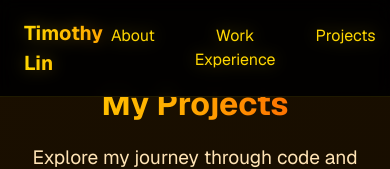
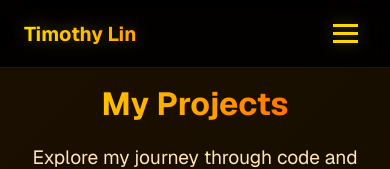
Before and after one commit to Deodat-Lawson/personal-portfolio, a Next.js app: page /projects in a window 390 px wide. Shown: the top 169 px of the page. Built offline with nearby package versions, Linux system fonts and the light colour scheme.

Commit message:
updated navbar for better mobile display

```diff
--- a/src/app/_component/Navbar.tsx
+++ b/src/app/_component/Navbar.tsx
@@ -1,12 +1,28 @@
-import React from "react";
+import React, { useState } from "react";
 import Link from "next/link";
 import styles from "../../styles/Navbar.module.css";
 
 export const Navbar = () => {
+    const [isMenuOpen, setIsMenuOpen] = useState(false);
+
+    const handleMenuToggle = () => {
+        setIsMenuOpen((prev) => !prev);
+    };
+
     return (
         <nav className={styles.navContainer}>
             <div className={styles.navContent}>
+                {/* Logo */}
                 <div className={styles.navLogo}>Timothy Lin</div>
+
+                {/* Hamburger Icon (shown only on mobile) */}
+                <button className={styles.hamburger} onClick={handleMenuToggle}>
+                    <span className={styles.bar}></span>
+                    <span className={styles.bar}></span>
+                    <span className={styles.bar}></span>
+                </button>
+
+                {/* Desktop Nav Links */}
                 <div className={styles.navLinks}>
                     <Link href="/home">
                         <button className={styles.navLink}>About</button>
@@ -20,9 +36,34 @@ export const Navbar = () => {
                     <Link href="/contact">
                         <button className={styles.navLink}>Contact</button>
                     </Link>
-
                 </div>
             </div>
+
+            {/* Mobile Menu (appears when hamburger is clicked) */}
+            {isMenuOpen && (
+                <div className={styles.mobileMenu}>
+                    <Link href="/home">
+                        <button className={styles.mobileNavLink} onClick={handleMenuToggle}>
+                            About
+                        </button>
+                    </Link>
+                    <Link href="/work">
+                        <button className={styles.mobileNavLink} onClick={handleMenuToggle}>
+                            Work Experience
+                        </button>
+                    </Link>
+                    <Link href="/projects">
+                        <button className={styles.mobileNavLink} onClick={handleMenuToggle}>
+                            Projects
+                        </button>
+                    </Link>
+                    <Link href="/contact">
+                        <button className={styles.mobileNavLink} onClick={handleMenuToggle}>
+                            Contact
+                        </button>
+                    </Link>
+                </div>
+            )}
         </nav>
     );
 };
--- a/src/styles/Navbar.module.css
+++ b/src/styles/Navbar.module.css
@@ -1,4 +1,4 @@
-
+/* NAVBAR CONTAINER */
 .navContainer {
     position: fixed;
     top: 0;
@@ -10,6 +10,7 @@
     border-bottom: 1px solid rgba(255, 215, 0, 0.1);
 }
 
+/* NAVBAR CONTENT WRAPPER */
 .navContent {
     max-width: 1200px;
     margin: 0 auto;
@@ -19,6 +20,7 @@
     align-items: center;
 }
 
+/* LOGO */
 .navLogo {
     font-size: 1.25rem;
     font-weight: bold;
@@ -28,11 +30,13 @@
     color: transparent;
 }
 
+/* LINKS (DESKTOP) */
 .navLinks {
     display: flex;
     gap: 1.5rem;
 }
 
+/* INDIVIDUAL LINK BUTTON STYLES */
 .navLink {
     color: #FFD700;
     text-decoration: none;
@@ -59,3 +63,64 @@
     width: 100%;
     left: 0;
 }
+
+/* HAMBURGER ICON (HIDDEN ON DESKTOP BY DEFAULT) */
+.hamburger {
+    display: none;
+    flex-direction: column;
+    background: none;
+    border: none;
+    cursor: pointer;
+    gap: 5px;
+    padding: 0.5rem;
+}
+
+.bar {
+    width: 25px;
+    height: 3px;
+    background: #FFD700;
+    transition: 0.3s;
+}
+
+/* MOBILE MENU (HIDDEN BY DEFAULT, VISIBLE WHEN isMenuOpen IS TRUE) */
+.mobileMenu {
+    display: none;
+    flex-direction: column;
+    gap: 0.75rem;
+    background: rgba(0, 0, 0, 0.9);
+    backdrop-filter: blur(4px);
+    padding: 1rem;
+    position: absolute;
+    top: 60px; /* Just below the navbar */
+    left: 0;
+    width: 100%;
+    z-index: 100;
+}
+
+.mobileNavLink {
+    color: #FFD700;
+    text-decoration: none;
+    background: none;
+    border: none;
+    cursor: pointer;
+    padding: 0.5rem;
+    text-align: left;
+    width: 100%;
+}
+
+/* ------ MEDIA QUERIES ------ */
+@media (max-width: 768px) {
+    /* Show hamburger, hide normal nav links */
+    .hamburger {
+        display: flex;
+    }
+
+    .navLinks {
+        display: none;
+    }
+
+    /* Show mobile menu when toggled */
+    .mobileMenu {
+        display: flex;
+    }
+}
```
